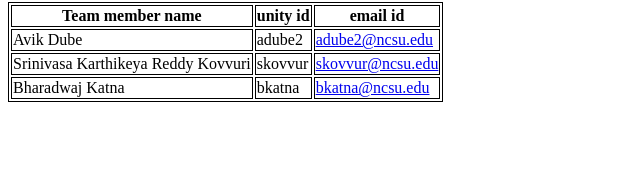
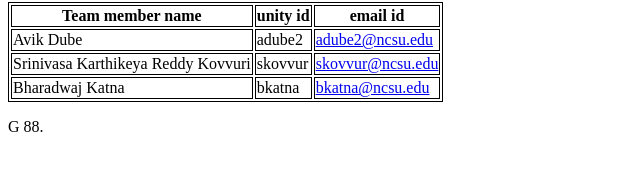
Before and after one commit to NCSU-SE-ABK/HW5, a plain HTML site: page index.html in a window 1280 px wide. Shown: the part 264-434 px from the top of the page, 0-640 px from the left. Drawn offline with Linux system fonts and the light colour scheme.

Commit message:
Update index.html with footer as G 88
Update index.html with footer as G 88

```diff
--- a/index.html
+++ b/index.html
@@ -29,18 +29,21 @@
         <tr>
           <td>Avik Dube</td>
           <td>adube2</td>
-          <td><a href ="mailto: adube2@ncsu.edu">adube2@ncsu.edu</a></td>
+          <td><a href="mailto:adube2@ncsu.edu">adube2@ncsu.edu</a></td>
         </tr>
         <tr>
           <td>Srinivasa Karthikeya Reddy Kovvuri</td>
           <td>skovvur</td>
-          <td><a href ="mailto: skovvur@ncsu.edu">skovvur@ncsu.edu</a></td>
+          <td><a href="mailto:skovvur@ncsu.edu">skovvur@ncsu.edu</a></td>
         </tr>
         <tr>
             <td>Bharadwaj Katna</td>
             <td>bkatna</td>
-            <td><a href ="mailto: bkatna@ncsu.edu">bkatna@ncsu.edu</a></td>
+            <td><a href="mailto:bkatna@ncsu.edu">bkatna@ncsu.edu</a></td>
         </tr>
     </table>
+    <footer>
+        <p>G 88.</p>
+    </footer>
 </body>
 </html>
```
Lines whose indentation alone changed are shown as unchanged.
